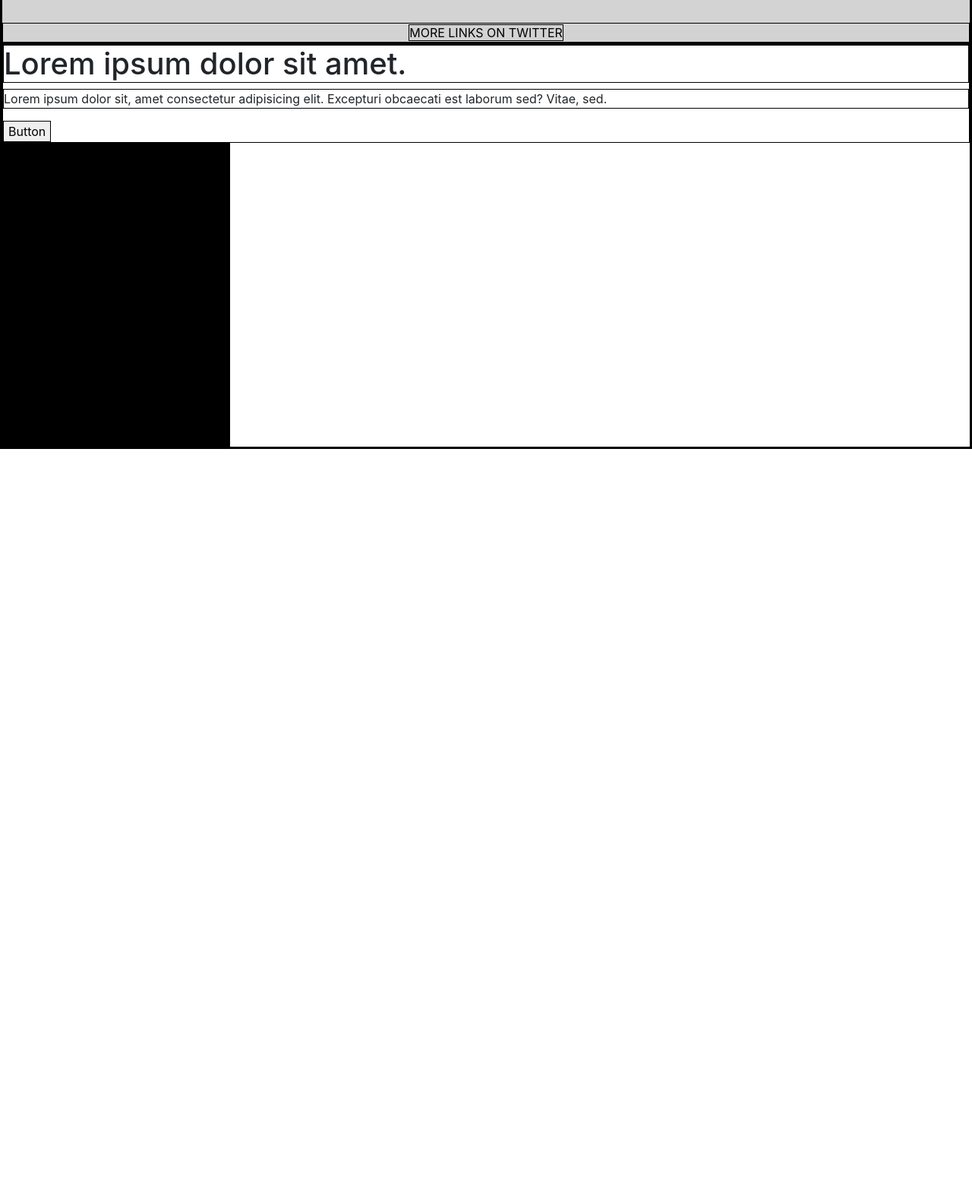
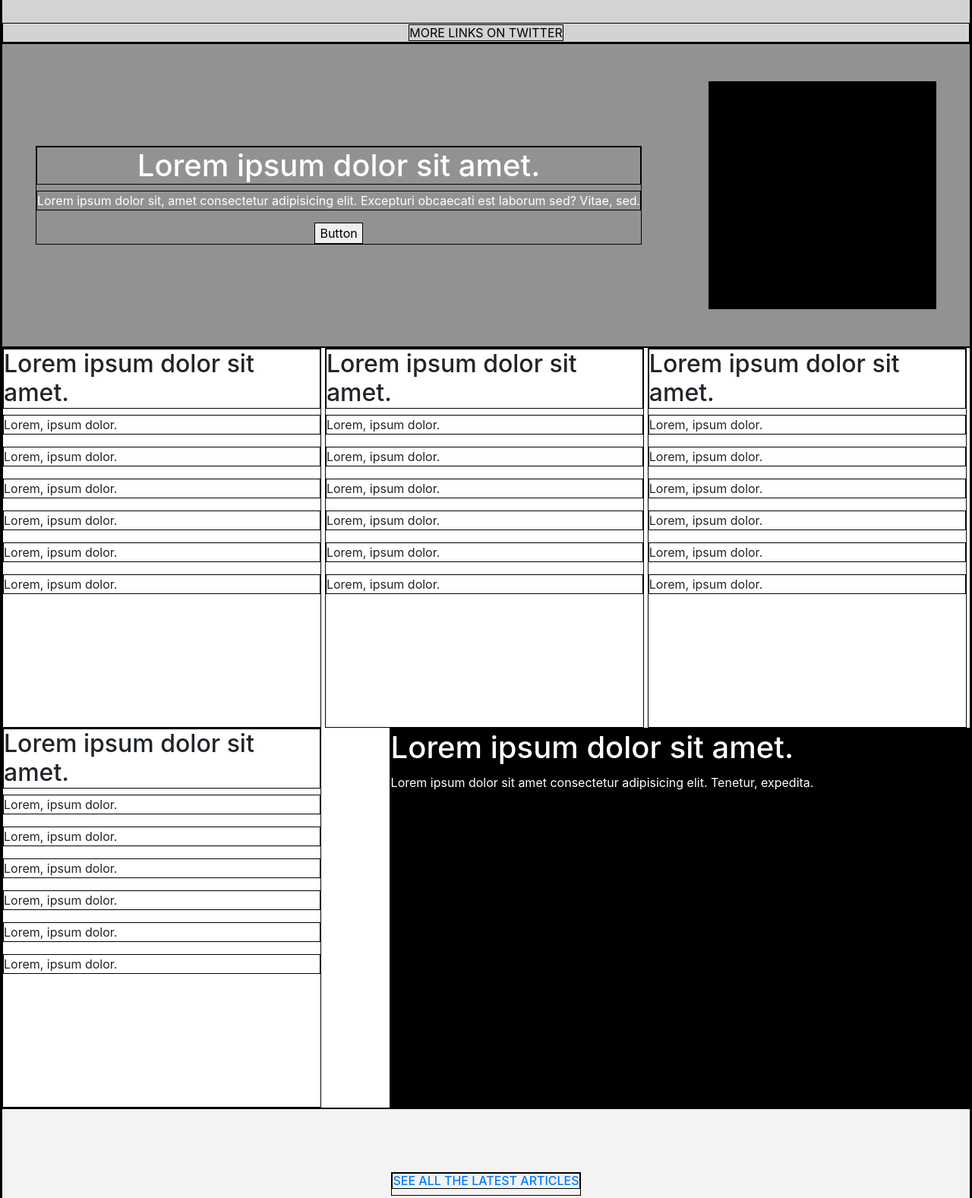
Before and after one commit to dannisonarias/Design-Teardown, a plain HTML site: page index.html in a window 1280 px wide. Shown: the part 4034-5611 px from the top of the page at 76% size. Before the commit the page ends 4625 px from the top, so only its background shows below. Drawn offline with nearby package versions, Linux system fonts and the light colour scheme.

Commit message:
Create footer section

```diff
--- a/index.html
+++ b/index.html
@@ -156,7 +156,7 @@
         </div>
       </section>
 
-      <section >
+      <section class="design-systems-section gray-level-1 text-color-white">
         <div class="design-systems">
           <h1>Lorem ipsum dolor sit amet.</h1>
           <p>Lorem ipsum dolor sit, amet consectetur adipisicing elit. Excepturi obcaecati est laborum sed? Vitae, sed.</p>
@@ -165,6 +165,69 @@
         <div class="empty-icon-4"></div>
       </section>
 
+      <section class="guides-section">
+        <div class="guides-div">
+          <h2>Lorem ipsum dolor sit amet.</h2>
+          <p>Lorem, ipsum dolor.</p>
+          <p>Lorem, ipsum dolor.</p>
+          <p>Lorem, ipsum dolor.</p>
+          <p>Lorem, ipsum dolor.</p>
+          <p>Lorem, ipsum dolor.</p>
+          <p>Lorem, ipsum dolor.</p>
+        </div>
+        <div class="guides-div">
+          <h2>Lorem ipsum dolor sit amet.</h2>
+          <p>Lorem, ipsum dolor.</p>
+          <p>Lorem, ipsum dolor.</p>
+          <p>Lorem, ipsum dolor.</p>
+          <p>Lorem, ipsum dolor.</p>
+          <p>Lorem, ipsum dolor.</p>
+          <p>Lorem, ipsum dolor.</p>
+        </div>
+        <div class="guides-div">
+          <h2>Lorem ipsum dolor sit amet.</h2>
+          <p>Lorem, ipsum dolor.</p>
+          <p>Lorem, ipsum dolor.</p>
+          <p>Lorem, ipsum dolor.</p>
+          <p>Lorem, ipsum dolor.</p>
+          <p>Lorem, ipsum dolor.</p>
+          <p>Lorem, ipsum dolor.</p>
+        </div>
+        <div class="guides-div">
+          <h2>Lorem ipsum dolor sit amet.</h2>
+          <p>Lorem, ipsum dolor.</p>
+          <p>Lorem, ipsum dolor.</p>
+          <p>Lorem, ipsum dolor.</p>
+          <p>Lorem, ipsum dolor.</p>
+          <p>Lorem, ipsum dolor.</p>
+          <p>Lorem, ipsum dolor.</p>
+        </div>
+        <div class="empty-icon-5">
+          <h1>Lorem ipsum dolor sit amet.</h1>
+          <p>Lorem ipsum dolor sit amet consectetur adipisicing elit. Tenetur, expedita.</p>
+        </div>
+      </section>
+
+      <section class="see-all-latest-articles d-flex">
+        <a href=""><h6>SEE ALL THE LATEST ARTICLES</h6></a>
+    </section>
+
+    <footer class="gray-level-4 text-color-white">
+      <div class="footer-top">
+        <h3>Lorem ipsum dolor sit amet.</h3>
+        <div>
+          <p>Lorem ipsum dolor sit amet consectetur adipisicing elit. Rerum voluptatum, ipsa consectetur inventore natus saepe ducimus voluptatem illo minus sit nobis, maiores reiciendis, omnis qui praesentium aliquid quas facere quos?</p>
+        </div>
+      </div>
+      <div class="footer-bottom">
+        <div class="empty-icon-6"></div>
+        <div>
+          <p>Lorem ipsum dolor sit amet consectetur adipisicing elit. Voluptatum, asperiores.</p>
+        </div>
+        <div class="empty-icon-6"></div>
+      </div>
+    </footer>
+
     <!-- Optional JavaScript -->
     <!-- jQuery first, then Popper.js, then Bootstrap JS -->
     <script src="https://code.jquery.com/jquery-3.3.1.slim.min.js" integrity="sha384-q8i/X+965DzO0rT7abK41JStQIAqVgRVzpbzo5smXKp4YfRvH+8abtTE1Pi6jizo" crossorigin="anonymous"></script>
--- a/style.css
+++ b/style.css
@@ -189,8 +189,56 @@ header a {
   color: black;
 }
 
+.design-systems-section {
+  height: 400px;
+  display: flex;
+  align-items: center;
+  justify-content: space-around;
+}
+
+.design-systems {
+  text-align: center;
+}
+
 .empty-icon-4 {
   background-color: black;
   width: 300px;
-  height: 400px;
+  height: 300px;
 }
+
+.guides-div {
+  display: inline-block;
+  width: 33%;
+  height: 500px;
+}
+
+.empty-icon-5 {
+  float: right;
+  width: 60%;
+  height: 500px;
+  background-color: black;
+  color: white;
+}
+
+footer {
+  text-align: center;
+}
+
+.footer-top {
+  padding: 2rem;
+}
+
+.footer-top p {
+  margin: 6rem;
+}
+
+.footer-bottom {
+  display: flex;
+  align-items: center;
+}
+
+.empty-icon-6 {
+  background-color: black;
+  width: 30%;
+  height: 300px;
+}
```
